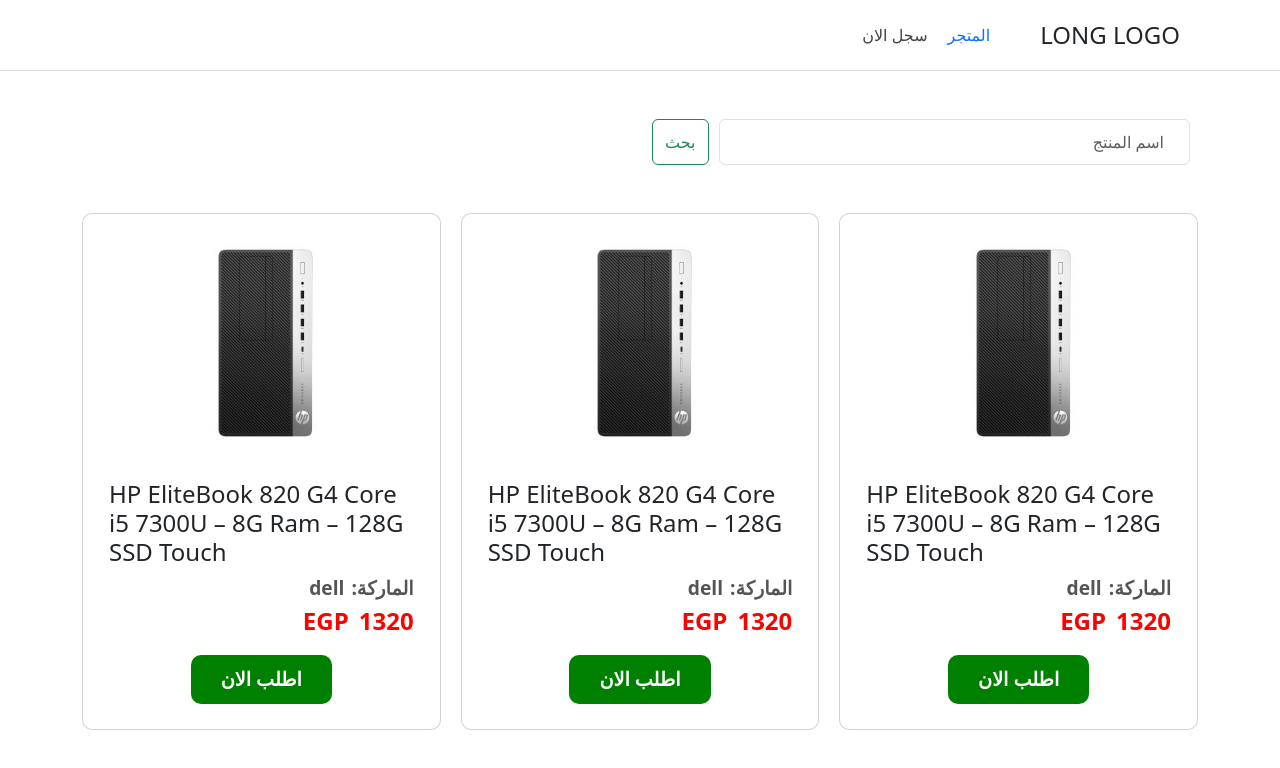
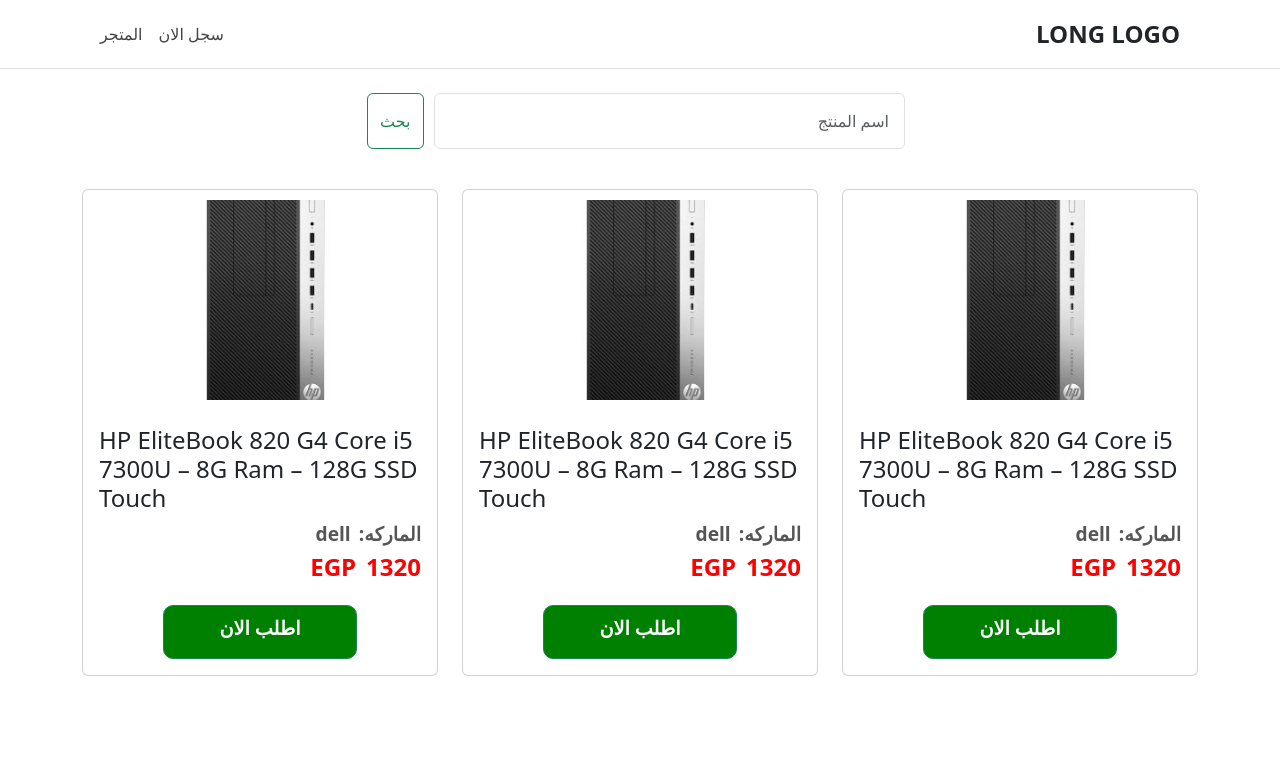
Before and after one commit to AhmedAbdulla1/firesport_web, a plain HTML site: page index.html in a window 1280 px wide. Drawn offline with nearby package versions, Linux system fonts and the light colour scheme; no server answers.

Commit message:
refactored visual demo

```diff
--- a/index.html
+++ b/index.html
@@ -1,10 +1,10 @@
 <!DOCTYPE html>
-<html lang="en">
+<html lang="en" dir="rtl">
+
     <head>
         <meta charset="UTF-8" />
         <meta name="viewport" content="width=device-width, initial-scale=1.0" />
         <title>Gym website</title>
-        <!-- BootStrap -->
         <link
             href="https://cdn.jsdelivr.net/npm/bootstrap@5.3.3/dist/css/bootstrap.min.css"
             rel="stylesheet"
@@ -14,39 +14,36 @@
             src="https://cdn.jsdelivr.net/npm/bootstrap@5.3.3/dist/js/bootstrap.bundle.min.js"
             integrity="sha384-YvpcrYf0tY3lHB60NNkmXc5s9fDVZLESaAA55NDzOxhy9GkcIdslK1eN7N6jIeHz"
             crossorigin="anonymous"></script>
-        <!-- font awesome -->
-        <script
-            src="https://kit.fontawesome.com/7e448700fa.js"
+        <script src="https://kit.fontawesome.com/7e448700fa.js"
             crossorigin="anonymous"></script>
-        <!-- my code -->
         <link rel="stylesheet" href="styles.css" />
         <script defer type="module" src="scribt.js"></script>
     </head>
+
     <body>
-        <header>
-            <div class="container">
-
-                <div class="logo">LONG LOGO</div>
-                <nav>
+        <header class="border-bottom">
+            <div
+                class="container py-3 d-flex justify-content-between align-items-center">
+                <div class="logo fs-4">LONG LOGO</div>
+                <nav class="d-flex gap-3 fw-medium">
                     <a href="register.html" class="register">سجل الان</a>
                     <a href="index.html" class="shop active"> المتجر</a>
                 </nav>
             </div>
         </header>
 
-        <div class="search">
-            <div class="container mt-md-5 mt-4">
-                <div class="row">
-                    <div
-                        class="col-lg-6 col-md-8 offset-lg-6 offset-md-4 col-12">
-                        <form class="d-flex search-form" role="search">
+        <div class="search py-4">
+            <div class="container">
+                <div class="row justify-content-center">
+                    <div class="col-lg-6 col-md-8 col-12">
+                        <form class="d-flex search-form flex-row-reverse"
+                            role="search">
                             <button
                                 class="btn btn-outline-success search-button"
                                 type="submit">بحث</button>
                             <input class="form-control me-2 search-input"
-                                type="search"
-                                placeholder="اسم المنتج" aria-label="Search">
-
+                                type="search" placeholder="اسم المنتج"
+                                aria-label="Search">
                         </form>
                         <div class="suggestion-container">
                             <div class="suggestions"></div>
@@ -56,93 +53,115 @@
             </div>
         </div>
 
-        <div class="result mt-md-5 mt-4  mb-5">
+        <div class="result py-3">
             <div class="container">
-                <div class="grid products">
-
-                    <div class="card" id='1' data-quantity="1"
+                <div class="row g-4 products">
+                    <div class="col-md-4 col-sm-6">
+                        <div class="card h-100" id='1' data-quantity="1"
                             data-price="75">
-                        <div>
+                            <div class="img-container">
                                 <div class="img"
                                     style="background-image: url('./images/main-22category-370x278.jpg')">
                                 </div>
-                            <div class="card-body">
-                                <h4 class="card-title">HP EliteBook 820 G4 Core
-                                    i5 7300U – 8G Ram – 128G SSD Touch</h5>
-                                <div class="brand">
-                                    <p class="fixed">:الماركة</p>
+                            </div>
+                            <div
+                                class="card-body d-flex flex-column justify-content-between">
+                                <div>
+                                    <h4 class="card-title">HP EliteBook 820 G4
+                                        Core i5 7300U – 8G Ram – 128G SSD
+                                        Touch</h4>
+                                    <div
+                                        class="brand d-flex  gap-2">
+                                        <p class="fixed">الماركه:</p>
                                         <p class="brand">dell</p>
                                     </div>
                                     <p class="card-text price">
                                         <span class="price">1320</span>EGP
                                     </p>
                                 </div>
-
-                        </div>
-                        <div class='purchase'>
-                            <a class="whatsapp-btn" target="_blank"
+                                <div class="purchase ">
+                                    <a
+                                        class="whatsapp-btn btn btn-success "
+                                        target="_blank"
                                         href="https://web.whatsapp.com/send?phone=201007719507&amp;text=test%20text&amp;app_absent=0">
                                         اطلب الان
                                     </a>
                                 </div>
                             </div>
-
-                    <div class="card" id='1' data-quantity="1"
+                        </div>
+                    </div>
+                    <div class="col-md-4 col-sm-6">
+                        <div class="card h-100" id='1' data-quantity="1"
                             data-price="75">
-                        <div>
+                            <div class="img-container">
                                 <div class="img"
                                     style="background-image: url('./images/main-22category-370x278.jpg')">
                                 </div>
-                            <div class="card-body">
-                                <h4 class="card-title">HP EliteBook 820 G4 Core
-                                    i5 7300U – 8G Ram – 128G SSD Touch</h5>
-                                <div class="brand">
-                                    <p class="fixed">:الماركة</p>
+                            </div>
+                            <div
+                                class="card-body d-flex flex-column justify-content-between">
+                                <div>
+                                    <h4 class="card-title">HP EliteBook 820 G4
+                                        Core i5 7300U – 8G Ram – 128G SSD
+                                        Touch</h4>
+                                    <div
+                                        class="brand d-flex  gap-2">
+                                        <p class="fixed">الماركه:</p>
                                         <p class="brand">dell</p>
                                     </div>
                                     <p class="card-text price">
                                         <span class="price">1320</span>EGP
                                     </p>
                                 </div>
-
-                        </div>
-                        <div class='purchase'>
-                            <a class="whatsapp-btn" target="_blank"
+                                <div class="purchase ">
+                                    <a
+                                        class="whatsapp-btn btn btn-success "
+                                        target="_blank"
                                         href="https://web.whatsapp.com/send?phone=201007719507&amp;text=test%20text&amp;app_absent=0">
                                         اطلب الان
                                     </a>
                                 </div>
                             </div>
-
-                    <div class="card" id='1' data-quantity="1"
+                        </div>
+                    </div>
+                    <div class="col-md-4 col-sm-6">
+                        <div class="card h-100" id='1' data-quantity="1"
                             data-price="75">
-                        <div>
+                            <div class="img-container">
                                 <div class="img"
                                     style="background-image: url('./images/main-22category-370x278.jpg')">
                                 </div>
-                            <div class="card-body">
-                                <h4 class="card-title">HP EliteBook 820 G4 Core
-                                    i5 7300U – 8G Ram – 128G SSD Touch</h5>
-                                <div class="brand">
-                                    <p class="fixed">:الماركة</p>
+                            </div>
+                            <div
+                                class="card-body d-flex flex-column justify-content-between">
+                                <div>
+                                    <h4 class="card-title">HP EliteBook 820 G4
+                                        Core i5 7300U – 8G Ram – 128G SSD
+                                        Touch</h4>
+                                    <div
+                                        class="brand d-flex  gap-2">
+                                        <p class="fixed">الماركه:</p>
                                         <p class="brand">dell</p>
                                     </div>
                                     <p class="card-text price">
                                         <span class="price">1320</span>EGP
                                     </p>
                                 </div>
-
-                        </div>
-                        <div class='purchase'>
-                            <a class="whatsapp-btn" target="_blank"
+                                <div class="purchase ">
+                                    <a
+                                        class="whatsapp-btn btn btn-success "
+                                        target="_blank"
                                         href="https://web.whatsapp.com/send?phone=201007719507&amp;text=test%20text&amp;app_absent=0">
                                         اطلب الان
                                     </a>
                                 </div>
                             </div>
-
                         </div>
                     </div>
                 </div>
+            </div>
+        </div>
+
     </body>
+
 </html>
--- a/scribt.js
+++ b/scribt.js
@@ -28,4 +28,4 @@
   }
 };
 
-addUser()
+// addUser()
--- a/styles.css
+++ b/styles.css
@@ -1,280 +1,35 @@
-header{
-  border-bottom: 1px solid #ddd;
-}
-header .container{
-  height: 70px;
-    display: flex
-;
-    flex-direction: row-reverse;
-    align-items: center;
-    padding-inline: 30px;
-    gap: 50px;
+body {
+    direction: rtl;
 }
 
-  @media (max-width:600px) {
-    header .container{
+header .container {
+    padding-inline: 30px;
+}
 
+@media (max-width: 600px) {
+    header .container {
         padding-inline: 20px;
-    gap: 30px;
     }
 }
-a{
+
+.logo {
+    font-size: 1.5rem;
+    font-weight: bold;
+}
+
+nav a {
     text-decoration: none;
     color: #444;
 }
-.logo{
-  font-size: 1.5rem;
-}
-nav .active{
-  position: relative;
+
+nav a:hover {
     color: #0d6efd;
 }
-nav .active::after{
-  position: absolute;
-  bottom: -10px;
-  left: 0;
-  width: 100%;
-  height: 2px;
-  background-color: #0d6efd;
+
+h4{
+  direction: ltr;
 }
-
-nav{
-  display: flex;
-  gap: 20px;
-  font-weight: 500;
-}
-ul.navbar-nav {
-  align-items: center;
-  margin-inline: 30px;
-}
-
-li a {
-  position: relative;
-  display: flex;
-  align-items: center;
-}
-
-.card {
-  padding: 10px;
-  display: flex;
-  flex-direction: column;
-  justify-content: space-between;
-  border-radius: 10px !important;
-  overflow: hidden;
-}
-.container h5 {
-  margin: 0 !important;
-  display: flex;
-  width: 85px;
-  align-items: center;
-}
-.container .grid {
-  border-radius: 10px;
-  min-height: 100px;
-  display: grid;
-  grid-template-columns: repeat(auto-fit, minmax(300px, 1fr));
-  gap: 20px;
-}
-
-.card .img {
-  position: relative;
-  height: 200px;
-  margin: 20px 10px;
-  background-size: contain;
-  background-repeat: no-repeat;
-  background-position: center;
-}
-
-div.brand{
-    font-size: 1.2rem;
-  display: flex;
-  flex-direction: row-reverse;
-  gap: 7px;
-}
-
-p.brand,p.fixed {
-  color: #555;
-  font-weight: 700;
-  margin-bottom: 0;
-}
-
-
-p.price {
-  max-height: 190px;
-  margin-inline: auto;
-  overflow: hidden;
-  text-overflow: ellipsis;
-}
-
-.total-price {
-  text-wrap: nowrap;
-}
-
-div.quantity {
-  width: 90px;
-  display: flex;
-  justify-content: space-between;
-}
-
-.purchase {
-  display: flex;
-  align-items: center;
-  padding-inline: 15px;
-  margin-bottom: 15px;
-  justify-content: center;
-  gap: 30px;
-}
-a.btn {
-  width: 120px;
-  font-size: 1.4rem;
-  padding-block: 10px;
-  text-wrap: nowrap;
-}
-.price {
-  font-size: 1.5rem;
-  font-weight: bold;
-  color: red;
-  flex-direction: row-reverse;
-  display: flex;
-  gap: 10px;
-}
-
-i {
-  height: 100%;
-  display: flex !important;
-  padding-left: 10px;
-  cursor: pointer;
-  align-items: center;
-  font-size: 1.4rem;
-}
-
-.cart {
-  margin-inline: 20px 40px;
-}
-
-.cart .nav-link.dropdown-toggle::after {
-  display: none;
-}
-
-.in-cart {
-  position: absolute;
-  right: -8px;
-  bottom: -5px;
-  display: flex;
-  align-items: center;
-  justify-content: center;
-  width: 20px;
-  height: 20px;
-  background-color: #0d6efd;
-  color: white;
-  font-weight: 800;
-  /* box-shadow: 0 0 5px 1px rgb(0, 0, 0, 0.4); */
-  border-radius: 50%;
-}
-
-.cart-products {
-  gap: 20px;
-  top: 38px !important;
-  width: 85vw;
-  max-width: 600px;
-  height: 500px;
-  overflow-y: scroll;
-  transform: translateX(-25%);
-  padding: 0 !important;
-  border-radius: 10px !important;
-}
-
-.cart-products .card {
-  max-width: calc(100%);
-  justify-content: space-between;
-}
-
-.cart-products .card div:first-child {
-  display: flex;
-}
-.cart-products .card .img {
-  width: 150px;
-  height: 100px;
-}
-.cart-products .price,
-.cart-products a.btn {
-  display: none !important;
-}
-
-
-.cart-products .purchase {
-  justify-content: end;
-  margin-right: 30px;
-}
-
-
-/* scrollbar */
-/* Width of the scrollbar */
-::-webkit-scrollbar {
-  width: 12px; /* For vertical scrollbars */
-  height: 12px; /* For horizontal scrollbars */
-}
-
-/* Track (the background of the scrollbar) */
-::-webkit-scrollbar-track {
-  background: #f1f1f1;
-  border-radius: 10px;
-}
-
-/* Thumb (the draggable handle) */
-::-webkit-scrollbar-thumb {
-  background: #888;
-  border-radius: 10px;
-}
-
-/* Hover effect for the thumb */
-::-webkit-scrollbar-thumb:hover {
-  background: #555;
-}
-
-/* spinners */
-/* Hide the native spinners */
-input[type="number"]::-webkit-outer-spin-button,
-input[type="number"]::-webkit-inner-spin-button {
-  -webkit-appearance: none;
-  margin: 0;
-}
-
-input[type="number"] {
-  appearance: textfield; /* For Firefox */
-}
-
-/* Style the custom number input container */
-.custom-number-input {
-  display: flex;
-  align-items: center;
-}
-
-.custom-number-input button {
-  background-color: #444;
-  border-radius: 5px;
-  color: white;
-  border: none;
-  width: 30px;
-  height: 30px;
-  font-size: 1.5rem;
-  display: flex;
-  align-items: center;
-  justify-content: center;
-  cursor: pointer;
-}
-
-.number-input {
-  text-align: center;
-  width: 60px;
-  font-size: 1rem;
-  margin: 0 5px;
-}
-.number-input:focus {
-  outline: unset;
-}
-
-.suggestion-container {
+/* .suggestion-container {
     position: relative;
 }
 
@@ -282,7 +37,6 @@
     visibility: hidden;
     position: absolute;
     border: 1px solid #ddd;
-  height: auto-fit;
     max-height: 300px;
     overflow-y: auto;
     width: 100%;
@@ -294,21 +48,82 @@
     color: #777;
     padding: 8px;
     cursor: pointer;
+} */
+
+.card {
+    overflow: hidden;
+    height: 100%;
 }
 
-.whatsapp-btn{
-  text-decoration: none ;
+.img-container {
+    position: relative;
+    height: 200px;
+    margin: 10px;
+    overflow: hidden;
+    border-radius: 10px 10px 0 0;
+}
+
+.card .img {
+    position: absolute;
+    top: 0;
+    left: 0;
+    width: 100%;
+    height: 100%;
+    background-size: cover;
+    background-repeat: no-repeat;
+    background-position: center;
+    border-radius: 10px 10px 0 0;
+}
+
+.card-body {
+  display: flex;
+  flex-direction: column;
+  /* height: 100%;  */
+}
+
+.brand {
+    font-size: 1.2rem;
+    display: flex;
+    gap: 7px;
+}
+
+p.brand,
+p.fixed {
+    color: #555;
+    font-weight: 700;
+    margin-bottom: 0;
+}
+
+p.price {
+    font-size: 1.5rem;
+    font-weight: bold;
+    color: red;
+    display: flex;
+    gap: 10px;
+    margin-bottom: 0;
+}
+
+.purchase {
+    display: flex;
+    align-items: center;
+    justify-content: center;
+    gap: 10px;
+    margin-top: 20px;
+}
+.whatsapp-btn {
+    text-decoration: none;
     color: white;
     background-color: green;
     font-weight: bold;
-  padding: 10px 30px;
+    padding: 8px 30px 15px;
     font-size: 1.2rem;
     border-radius: 10px;
     cursor: pointer;
+    width: 60%;
 }
 
-input[type='search']{
+input[type='search'] {
     margin-inline: 10px;
-  padding: 10px;
+    padding: 15px;
     text-align: right;
 }
```
Lines whose indentation alone changed are shown as unchanged.
